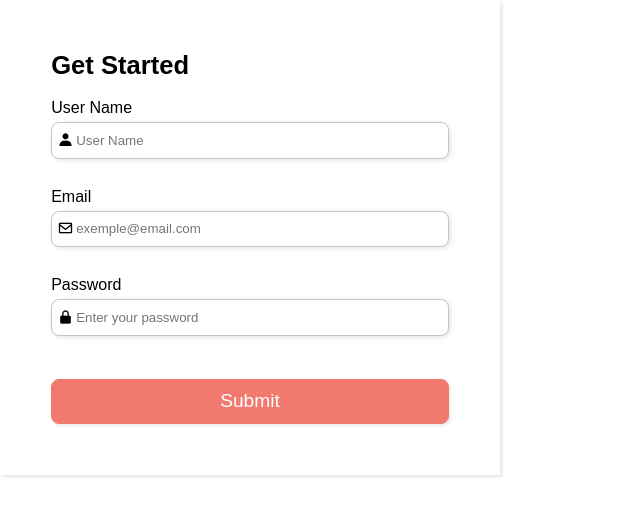
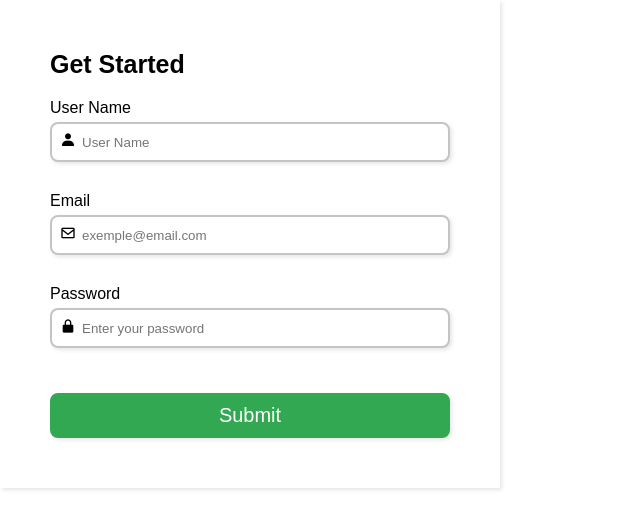
Before and after one commit to Jefersoncf/formJavaScript, a plain HTML site: page index.html in a window 1280 px wide. Shown: the whole page, without its empty margins (0-640 px from the left). Drawn offline with nearby package versions, Linux system fonts and the light colour scheme.

Commit message:
Solucionando bugs

```diff
--- a/main.js
+++ b/main.js
@@ -1,16 +1,16 @@
 let id = (id) => document.getElementById(id);
-let classes = (classes) => document.getElementsByIdName(classes);
+let classes = (classes) => document.getElementsByClassName(classes);
 
-let username = (username),
-    email = id('email'),
-    password = id('password'),
-    form = id('form'),
+let username = id("username"),
+    email = id("email"),
+    password = id("password"),
+    form = id("form"),
 
-    errorMsg = classes('error'),
-    successIcon = classes('message-check'),
-    failureIcon = classes('message-error');
+    errorMsg = classes("error"),
+    successIcon = classes("message-check"),
+    failureIcon = classes("message-error");
 
-form.addEventListener('submit', (e) => {
+form.addEventListener("submit", (e) => {
     e.preventDefault();
 
     engine(username, 0, "Username cannot be blank");
@@ -19,17 +19,17 @@ form.addEventListener('submit', (e) => {
 });
 
 let engine = (id, serial, message) => {
-    if(id.value.trim() === '') {
+    if(id.value.trim() === "") {
         errorMsg[serial].innerHTML = message;
-        id.style.border = '2px solid red';
+        id.style.border = "2px solid red";
 
         //icons
-        failureIcon[serial].style.opacity = '1';
-        successIcon[serial].style.opacity = '0';
+        failureIcon[serial].style.opacity = "1";
+        successIcon[serial].style.opacity = "0";
     }
 
     else {
-        errorMsg[serial].innerHTML = '';
+        errorMsg[serial].innerHTML = "";
         id.style.border = '2px solid green';
 
         //icons
--- a/style.css
+++ b/style.css
@@ -13,38 +13,38 @@ form {
     flex-direction: column;
     justify-content: center;
     max-width: 500px;
-    box-shadow: .1rem .1rem .2rem rgba(0,0,0,0.1);
-    padding: 3.2rem;
+    box-shadow: 2px 2px 4px rgba(0,0,0,0.1);
+    padding: 50px;
 }
 .title {
-    font-size: 1.6rem;
+    font-size: 25px;
     font-weight: bold;
-    margin-bottom: 1.2rem;
+    margin-bottom: 20px;
 }
 label {
     display: block;
-    margin-bottom: .3rem;
+    margin-bottom: 5px;
 }
 form div input  {
     width: 100%;
-    height: 2.3rem;
-    border-radius: .5rem;
-    outline:none;
-    border: .1rem solid #c4c4c4;
-    padding: 0 1.5rem;
-    box-shadow: .1rem .1rem .3rem rgba(0,0,0,0.1);
+    height: 40px;
+    border-radius: 8px;
+    outline: none;
+    border: 2px solid #c4c4c4;
+    padding: 0 30px;
+    box-shadow: 2px 2px 4px rgba(0,0,0,0.1);
 }
 form div {
     position: relative;
-    margin-bottom: .9rem;
+    margin-bottom: 15px;
 }
 input:focus{
-    border: .1rem solid #f2796e;
+    border: 2px solid #f2796e;
 }
 form div i {
     position: absolute;
-    padding: .6rem;
-    left: -.2rem;
+    padding: 10px; /*rever*/
+    /* left: -.2rem; */
 }
 .message-error,
 .error {
@@ -55,25 +55,27 @@ form div i {
 }
 
 .error {
-    font-size: .9rem;
-    margin-top: .3rem;
+    font-size: 14.5px;
+    margin-top: 5px;
 }
 .message-check,
 .message-error {
-    right: 0;
+    margin: 10px;
+     right: 0px;
+     /* bottom: 2px; */
     opacity: 0;
-}
+ }
 button {
-    margin-top: .9rem;
+    margin-top: 15px;
     width: 100%;
-    height: 2.8rem;
-    background: #f2796e;
-    border: .1rem solid #f2796e;
-    border-radius: .5rem;
+    height: 45px;
+    background: #32a852;
+    border: 2px solid #32a852;
+    border-radius: 8px;
     color: #fff;
-    font-size: 1.2rem;
+    font-size: 20px;
     cursor: pointer;
-    box-shadow: .1rem .1rem .2rem rgba(0,0,0,0.1);
+    box-shadow: 2px 2px 4px rgba(0,0,0,0.1);
     transition: all 0.1s ease;
 }
 button:hover {
```
